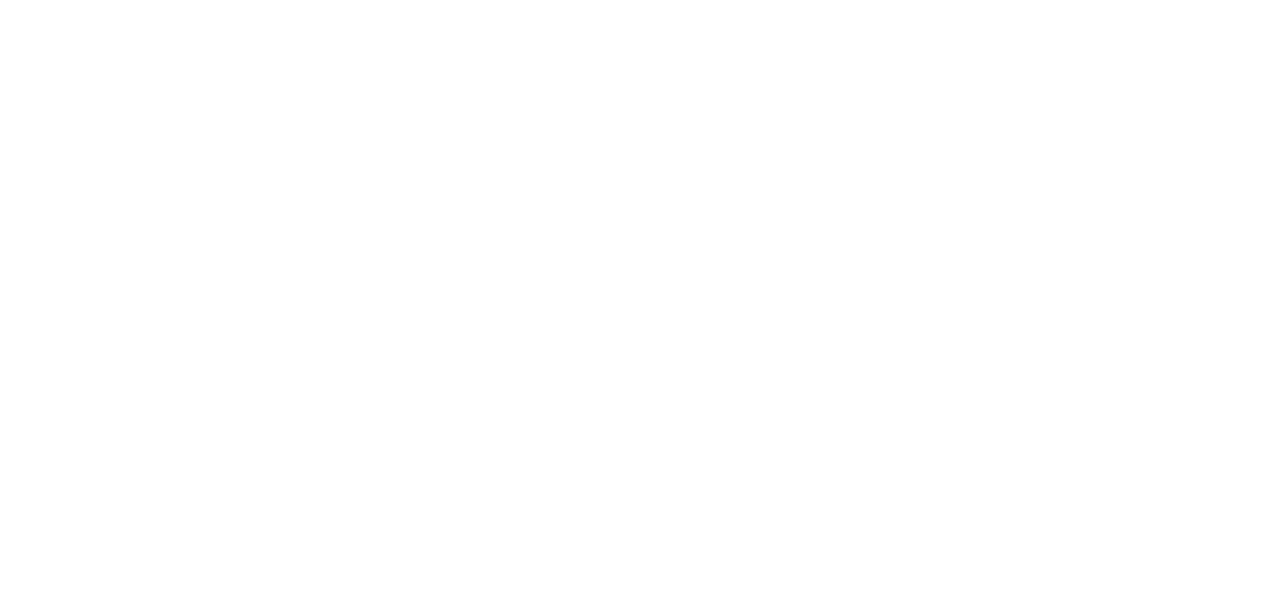
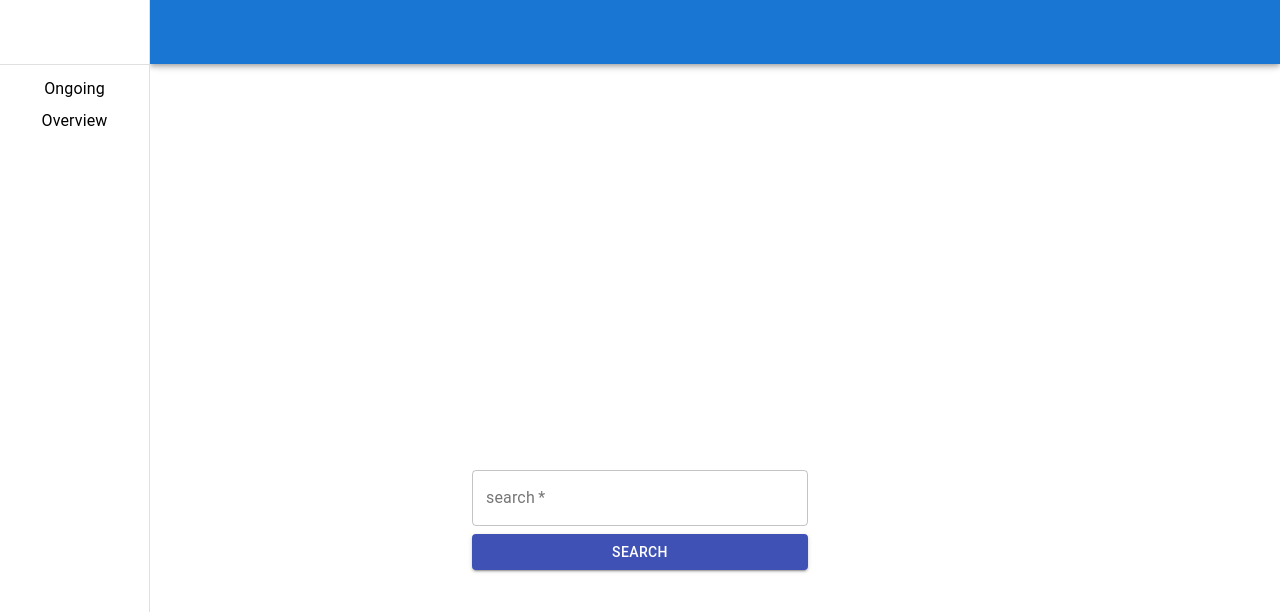
Before and after one commit to Afroza2/React-Apps, a React (Create React App) app: page /completed in a window 1280 px wide. Before the commit this address had no page. Shown: the top 612 px of the page. Built offline with nearby package versions, Linux system fonts and the light colour scheme.

Commit message:
jwt authentication for completed ride page

```diff
--- a/package.json
+++ b/package.json
@@ -15,6 +15,7 @@
     "antd": "^4.19.5",
     "axios": "^0.26.1",
     "leaflet": "^1.7.1",
+    "mui-datatables": "^4.2.2",
     "prettier": "^2.6.2",
     "react": "17.0",
     "react-dom": "17.0",
--- a/src/App.js
+++ b/src/App.js
@@ -2,29 +2,43 @@ import "./App.css";
 
 import Login from "./pages/Login";
 import { BrowserRouter, Route, Routes } from "react-router-dom";
-import { Layout } from "antd";
-import Overview from "./pages/Overview";
+
 import Ongoing from "./pages/Ongoing";
 import RiderList from "./pages/RiderList";
 import UserList from "./pages/UserList";
 import Packages from "./pages/Packages";
 import Complains from "./pages/Complains";
-const { Content } = Layout;
+import Completed from "./pages/Completed";
+import CssBaseline from "@mui/material/CssBaseline";
+import Box from "@mui/material/Box";
+import Container from "@mui/material/Container";
+import Grid from "@mui/material/Grid";
 
 function App() {
   return (
     <>
-      <BrowserRouter>
-          <Routes>
-              <Route path="/" element={<Login/>}/>
-              <Route path="/overview" element={<Overview/>}/>
-              <Route path="/ongoing" element={<Ongoing/>}/>
-              <Route path="/riderlist" element={<RiderList/>}/>
-              <Route path="/userlist" element={<UserList/>}/>
-              <Route path="/packages" element={<Packages/>}/>
-              <Route path="/complains" element={<Complains/>}/>
-          </Routes>
-      </BrowserRouter>
+      <Grid
+        container
+        spacing={0}
+        direction="column"
+        alignItems="center"
+        justify="center"
+        style={{ minHeight: "100vh" }}
+      >
+        <Grid item xs={3}>
+          <BrowserRouter>
+            <Routes>
+              <Route path="/" element={<Login />} />
+              <Route path="/completed" element={<Completed />} />
+              <Route path="/ongoing" element={<Ongoing />} />
+              <Route path="/riderlist" element={<RiderList />} />
+              <Route path="/userlist" element={<UserList />} />
+              <Route path="/packages" element={<Packages />} />
+              <Route path="/complains" element={<Complains />} />
+            </Routes>
+          </BrowserRouter>
+        </Grid>
+      </Grid>
     </>
   );
 }
--- a/src/component/SideBar.js
+++ b/src/component/SideBar.js
@@ -111,7 +111,7 @@ import ListItemButton from "@mui/material/ListItemButton";
 import ListItemIcon from "@mui/material/ListItemIcon";
 import ListItemText from "@mui/material/ListItemText";
 
-const drawerWidth = 240;
+const drawerWidth = 150;
 
 export default function SideBar() {
   return (
@@ -147,7 +147,7 @@ export default function SideBar() {
           </ListItem>
           <ListItem disablePadding>
             <ListItemButton>
-              <Link to="/overview">
+              <Link to="/completed">
                 <ListItemText primary="Overview" style={{ color: '#000' }}/>
               </Link>
             </ListItemButton>
--- /dev/null
+++ b/src/pages/Completed.js
@@ -0,0 +1,128 @@
+import React, { useState, useEffect } from "react";
+import SideBar from "../component/SideBar";
+import CssBaseline from "@mui/material/CssBaseline";
+import Box from "@mui/material/Box";
+import Table from "@mui/material/Table";
+import TableBody from "@mui/material/TableBody";
+import TableCell from "@mui/material/TableCell";
+import TableContainer from "@mui/material/TableContainer";
+import TableHead from "@mui/material/TableHead";
+import TableRow from "@mui/material/TableRow";
+import axios from "axios";
+import TextField from "@material-ui/core/TextField";
+import Button from "@material-ui/core/Button";
+
+const rider_list_url = "https://api.holoapp.tech/rides/brta/get-brta-ride-list";
+
+const refresh_url = "https://api.holoapp.tech/accounts/refresh";
+const logout_url = "https://api.holoapp.tech/accounts/logout";
+const access = localStorage.getItem("accessToken");
+// console.log("access", access)
+const headers = {
+  "Content-Type": "application/json",
+  Authorization: `Bearer ${access}`,
+};
+
+function Completed(url, config) {
+  const [riderList, setRiderList] = useState([]);
+
+  const [data, setData] = useState({
+    phone: "",
+  });
+
+  const [errors, setErrors] = useState(false);
+  const [errorMsg, setErrorMsg] = useState("");
+
+  const handleChange = (e) => {
+    const value = e.target.value;
+    setData({
+      ...data,
+      [e.target.name]: value,
+    });
+  };
+
+  const handleSubmit = (e) => {
+    e.preventDefault();
+    const params = {
+      phone: data.phone,
+    };
+    const config = {
+      params: params,
+      headers: headers,
+    };
+    axios
+      .get(rider_list_url, config)
+      .then((response) => {
+        setRiderList(response.data);
+        console.log("list", riderList, response.data);
+      })
+      .catch((error) => {
+        if (error.response.status === 401) {
+          console.log(error.response);
+          const refresh = localStorage.getItem("refreshToken");
+          axios.post(refresh_url, refresh).then((request) => {
+            if (request.status === 200) {
+              console.log("refresh valid");
+              localStorage.setItem("accessToken", request.data["access"]);
+            } else if (request.status === 401) {
+              console.log("invalid so logout");
+              axios.post(logout_url, headers).then((response) => {
+                localStorage.setItem("accessToken", "");
+                localStorage.setItem("refreshToken", "");
+                console.log("access", response.data["access"]);
+                console.log("refresh", response.data["refresh"]);
+                setErrors(true);
+                setErrorMsg(error.response.data.detail);
+                window.location.href = "/login";
+              });
+            }
+          });
+          console.log("server responded");
+          setErrors(true);
+          setErrorMsg(error.response.data.detail);
+        } else if (error.request) {
+          console.log("network error");
+        } else {
+          console.log(error);
+        }
+      });
+  };
+
+  return (
+    <>
+      <SideBar />
+      <Box
+        display="flex"
+        justifyContent="center"
+        alignItems="center"
+        minHeight="100vh"
+      >
+        <form noValidate onSubmit={handleSubmit}>
+          <TextField
+            label="search"
+            type={"search"}
+            variant="outlined"
+            margin="normal"
+            required
+            fullWidth
+            id="phone"
+            name="phone"
+            value={data.phone}
+            onChange={handleChange}
+          />
+          <Button
+            type="submit"
+            fullWidth
+            variant="contained"
+            color="primary"
+            // className={classes.submit}
+          >
+            Search
+          </Button>
+        </form>
+      </Box>
+    </>
+  );
+}
+
+export default Completed;
--- a/src/pages/Login.js
+++ b/src/pages/Login.js
@@ -3,12 +3,14 @@ import Avatar from "@material-ui/core/Avatar";
 import Button from "@material-ui/core/Button";
 import CssBaseline from "@material-ui/core/CssBaseline";
 import TextField from "@material-ui/core/TextField";
+import Alert from "@mui/material/Alert";
 // import Paper from "@material-ui/core/Paper";
 import Grid from "@material-ui/core/Grid";
 import LockOutlinedIcon from "@material-ui/icons/LockOutlined";
 import Typography from "@material-ui/core/Typography";
 import { makeStyles } from "@material-ui/core/styles";
 import axios from "axios";
+import Stack from "@mui/material/Stack";
 
 const login_url = "https://api.holoapp.tech/accounts/login";
 
@@ -40,6 +42,9 @@ export default function Login() {
     password: "",
   });
 
+  const [errors, setErrors] = useState(false);
+  const [errorMsg, setErrorMsg] = useState("")
+
   const handleChange = (e) => {
     const value = e.target.value;
     setData({
@@ -47,6 +52,10 @@ export default function Login() {
       [e.target.name]: value,
     });
   };
+
+  // const tokenChecking = ( access, refresh, data) => {
+  //
+  // }
 
   const handleSubmit = (e) => {
     e.preventDefault();
@@ -62,14 +71,18 @@ export default function Login() {
           localStorage.setItem("refreshToken", response.data["refresh"]);
           console.log(response.status);
           console.log(response.data);
-          console.log(response.data["access"]);
-          window.location.href = "/ongoing";
+          console.log("access", response.data["access"]);
+          console.log("refresh", response.data["refresh"]);
+          console.log("local storage", localStorage.getItem("accessToken"));
+          window.location.href = "/completed";
         }
       })
       .catch((error) => {
         if (error.response) {
           console.log(error.response);
           console.log("server responded");
+          setErrors(true);
+          setErrorMsg(error.response.data.detail)
         } else if (error.request) {
           console.log("network error");
         } else {
@@ -123,6 +136,15 @@ export default function Login() {
             Sign In
           </Button>
         </form>
+        <Stack sx={{ width: "100%" }} spacing={2}>
+          {errors ? (
+            <Alert severity="error">
+              {errorMsg}
+            </Alert>
+          ) : (
+            ""
+          )}
+        </Stack>
       </Grid>
     </Grid>
   );
--- a/src/pages/Ongoing.js
+++ b/src/pages/Ongoing.js
@@ -1,34 +1,31 @@
-import React, {useState} from "react";
+import React, { useState, useEffect } from "react";
 import { MapContainer, TileLayer, Marker, Popup } from "react-leaflet";
 import L from "leaflet";
 import "leaflet/dist/leaflet.css";
-import { Layout, Input, Space } from "antd";
 import SideBar from "../component/SideBar";
-
+import CssBaseline from "@mui/material/CssBaseline";
+import Box from "@mui/material/Box";
+import Container from "@mui/material/Container";
+import Grid from "@mui/material/Grid";
 import "leaflet/dist/leaflet.css";
-
+import Stack from "@mui/material/Stack";
 import icon from "leaflet/dist/images/marker-icon.png";
 import iconShadow from "leaflet/dist/images/marker-shadow.png";
 
-const { Content } = Layout;
-
-const { Search } = Input;
-
-
-const onSearch = value => console.log(value);
+const onSearch = (value) => console.log(value);
 
 const pathIcon = L.icon({
-  iconUrl: '../public/map-icons/path.png',
+  iconUrl: "../public/map-icons/path.png",
 
   iconSize: [20, 20], // size of the icon
 });
 const startIcon = L.icon({
-  iconUrl: '../public/map-icons/man.png',
+  iconUrl: "../public/map-icons/man.png",
 
   iconSize: [30, 35], // size of the icon
 });
 const endIcon = L.icon({
-  iconUrl: '../public/map-icons/placeholder.png',
+  iconUrl: "../public/map-icons/placeholder.png",
 
   iconSize: [25, 25], // size of the icon
 });
@@ -51,13 +48,12 @@ const endP = 0;
 const startR = 0;
 const endR = 0;
 
+function Ongoing() {
 
-
-function Ongoing() {
 
   const data = [
     {
-    position: { lat: 23.73861524857593, long: 90.37859276390634},
+      position: { lat: 23.73861524857593, long: 90.37859276390634 },
       title: "Passenger",
       iconName: "man.png",
     },
@@ -71,33 +67,21 @@ function Ongoing() {
   return (
     <>
       <SideBar />
-      <Layout className="site-layout" style={{ marginLeft: 200 }}>
-        <Content style={{ margin: "24px 16px 0", overflow: "initial" }}>
-
-
-          <Space direction="vertical">
-            <Search placeholder="Search Phone Number"  onSearch={onSearch} style={{ width: 400 }} />
-
-          </Space>
-
       <MapContainer
         center={[center_lat, center_long]}
         zoom={16}
         scrollWheelZoom={false}
-            style={{ height: "500px" }}
+        style={{  height: "400px", width: "700px"}}
       >
         <TileLayer
           url="https://{s}.tile.openstreetmap.org/{z}/{x}/{y}.png"
           attribution='&copy; <a href="http://osm.org/copyright">OpenStreetMap</a> contributors'
         />
 
-
         {/*// <Marker position={[lat, long]}>*/}
         {/*//   <Popup>Holo</Popup>*/}
         {/*// </Marker>*/}
       </MapContainer>
-        </Content>
-      </Layout>
     </>
   );
 }
--- a/src/pages/Overview.js
+++ /dev/null
@@ -1,70 +0,0 @@
-import { Card, Layout, List } from "antd";
-import React from "react";
-import SideBar from "../component/SideBar";
-const { Content } = Layout;
-
-const rider_data = [
-  {
-    title: "New Riders",
-    count: 52,
-  },
-  {
-    title: "Total Riders",
-    count: 2135,
-  },
-  {
-    title: "New Users",
-    count: 121,
-  },
-  {
-    title: "Total Users",
-    count: 102304,
-  },
-];
-
-const packages = [
-  {
-    title: "Package sold in this month",
-    count: 2858,
-  },
-  {
-    title: "Income this month",
-    count: 879600,
-  },
-  {
-    title: "Lifetime Income",
-    count: 5232455,
-  },
-];
-
-function Overview() {
-  return (
-    <>
-      <SideBar />
-      <Layout className="site-layout" style={{ marginLeft: 200 }}>
-        <Content style={{ margin: "24px 16px 0", overflow: "initial" }}>
-          <List
-            grid={{ gutter: 16, column: 4 }}
-            dataSource={rider_data}
-            renderItem={(item) => (
-              <List.Item>
-                <Card title={item.title}>{item.count}</Card>
-              </List.Item>
-            )}
-          />
-          <List
-            grid={{ gutter: 16, column: 3 }}
-            dataSource={packages}
-            renderItem={(item) => (
-              <List.Item>
-                <Card title={item.title}>{item.count}</Card>
-              </List.Item>
-            )}
-          />
-        </Content>
-      </Layout>
-    </>
-  );
-}
-
-export default Overview;
```
Also changed, not shown: 1 other file (tests, documents, lock files or other folders). Lines whose indentation alone changed are shown as unchanged.
